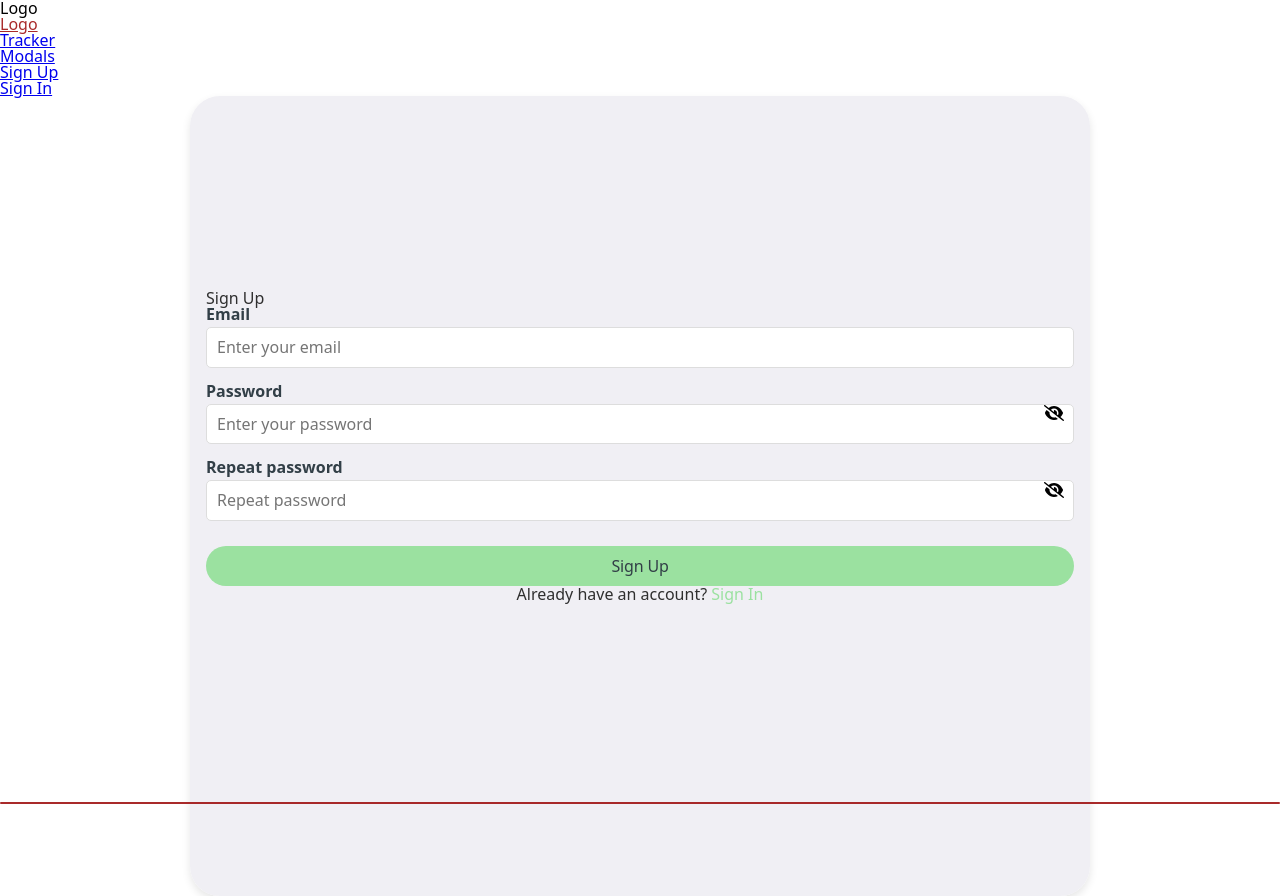
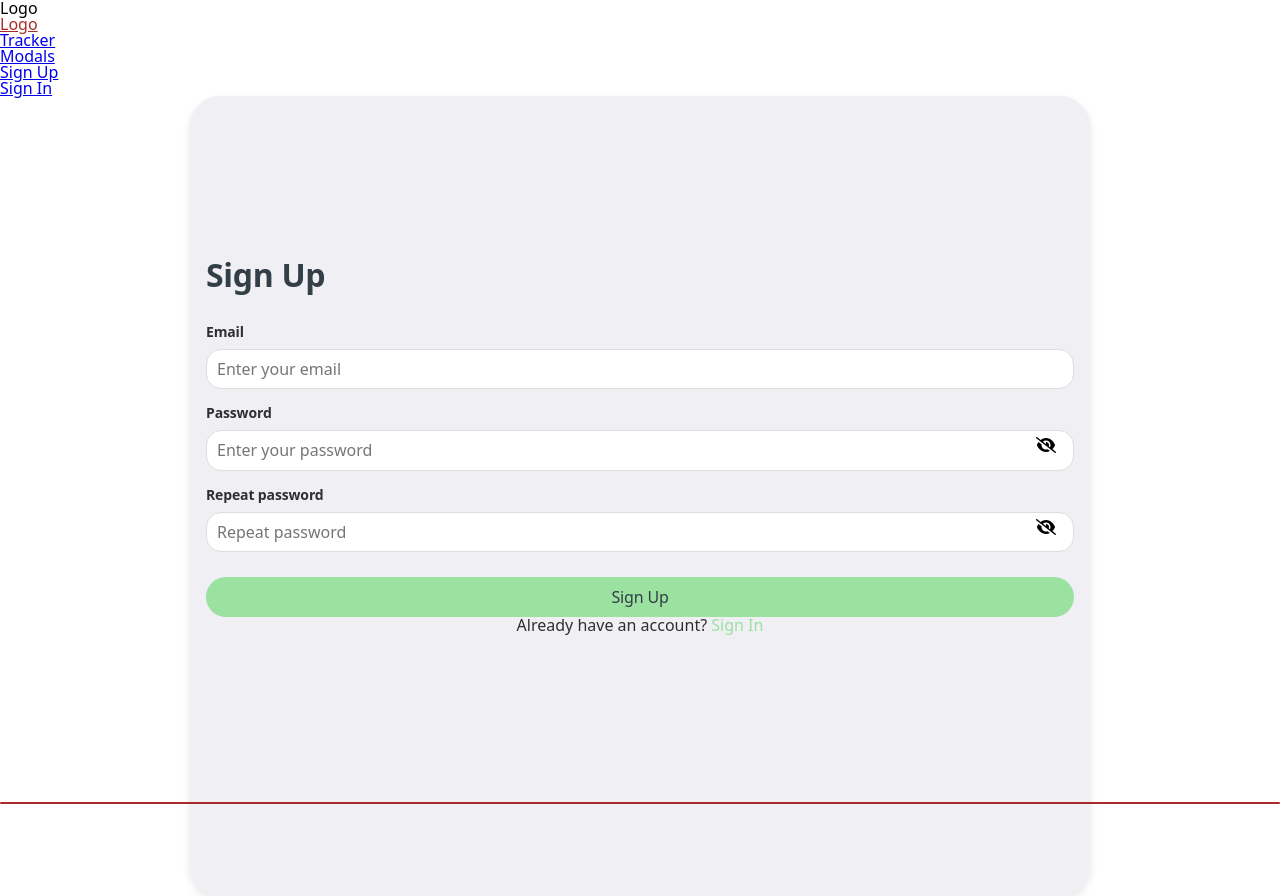
Before and after one commit to IIIMaroIII/HydroWise-frontend, a React (Vite) app: page / in a window 1280 px wide. Built offline with nearby package versions, Linux system fonts and the light colour scheme.

Commit message:
styles upd

```diff
--- a/src/components/Users/SignUpForm/SignUpForm.jsx
+++ b/src/components/Users/SignUpForm/SignUpForm.jsx
@@ -61,9 +61,9 @@ const SignUpForm = () => {
         <div className={css.formSection}>
           <form className={css.form} onSubmit={handleSubmit(onSubmit)}>
             {/* <Logo /> */}
-            <h2>Sign Up</h2>
+            <h2 className={css.formTitle}>Sign Up</h2>
             <div className={css.inputContainer}>
-              <label>Email</label>
+              <label className={css.formLabel}>Email</label>
               <input
                 type="email"
                 placeholder="Enter your email"
@@ -72,7 +72,7 @@ const SignUpForm = () => {
               {errors.email && <p>{errors.email.message}</p>}
             </div>
             <div className={css.inputContainer}>
-              <label>Password</label>
+              <label className={css.formLabel}>Password</label>
               <input
                 type={showPassword ? 'text' : 'password'}
                 placeholder="Enter your password"
@@ -87,7 +87,7 @@ const SignUpForm = () => {
               {errors.password && <p>{errors.password.message}</p>}
             </div>
             <div className={css.inputContainer}>
-              <label>Repeat password</label>
+              <label className={css.formLabel}>Repeat password</label>
               <input
                 type={showPassword ? 'text' : 'password'}
                 placeholder="Repeat password"
--- a/src/components/Users/SignUpForm/signUpForm.module.css
+++ b/src/components/Users/SignUpForm/signUpForm.module.css
@@ -1,21 +1,17 @@
 :root {
   --green: #9be1a0;
-  --green-hover: #87D28D;
+  --green-hover: #87d28d;
   --white: #ffffff;
-  --grey: #F0EFF4;
-  --dark-grey: #323F47;
-  --black: #2F2F2F;
-
+  --grey: #f0eff4;
+  --dark-grey: #323f47;
+  --black: #2f2f2f;
 }
 
-
 .imageSection {
-  display: none
-
+  display: none;
 }
 
 .imageSection img {
-
   max-width: 100%;
   max-height: 100%;
   object-fit: cover;
@@ -27,7 +23,7 @@
   align-items: center;
   height: 100vh;
   padding: 16px;
-  background-color: var(--white)
+  background-color: var(--white);
 }
 
 .signUpForm {
@@ -40,12 +36,14 @@
   width: 100%;
 }
 
-
 .inputContainer .togglePassword {
   position: absolute;
-  right: 10px;
   top: 50%;
-  transform: translateY(-50%);
+  right: 18px;
+  width: 20px;
+  height: 20px;
+  background-color: transparent;
+  border: none;
   cursor: pointer;
 }
 
@@ -55,7 +53,8 @@
   padding: 16px;
 }
 
-.formSection, .form{
+.formSection,
+.form {
   display: flex;
   flex-direction: column;
   justify-content: center;
@@ -63,9 +62,16 @@
   background-color: var(--grey);
 }
 
-h2 {
+h2.formTitle {
   margin-bottom: 20px;
-  color: #2f2f2f;
+  color: var(--dark-grey);
+  font-weight: 700;
+  font: Mobile/H2;
+  font-size: 32px;
+  line-height: 1;
+  letter-spacing: -0.01em;
+  margin-bottom: 32px;
+
 }
 
 .inputContainer {
@@ -75,30 +81,25 @@ h2 {
 
 .inputContainer label {
   display: block;
-  margin-bottom: 5px;
-  font-weight: bold;
-  color: #323f47;
+  margin-bottom: 8px;
+font-size: 14px;
+line-height: 18px;
+  font-weight: 700;
+  letter-spacing: -0.01em;
+  color: var(--black);
 }
 
 .inputContainer input {
   width: 100%;
   padding: 10px;
   border: 1px solid #ddd;
-  border-radius: 5px;
+  border-radius: 15px;
   color: #323f47;
 }
 
 .inputContainer input:focus {
   border-color: color(--green-hover);
   outline: none;
-}
-
-.inputContainer .togglePassword {
-  position: absolute;
-  right: 10px;
-  top: 50%;
-  transform: translateY(-50%);
-  cursor: pointer;
 }
 
 .inputContainer p {
@@ -151,13 +152,9 @@ p a:hover {
   object-fit: cover;
 }
 
-
-
 /* other rules */
 
 .btnform {
-
-
   width: 100%;
   padding: 10px;
   background-color: #9be1a0;
@@ -173,14 +170,14 @@ p a:hover {
   margin-bottom: 70px;
 }
 
-.formTitle {
+/* .formTitle {
   font-weight: 700;
   font-size: 32px;
   line-height: 1;
   letter-spacing: -0.01em;
 
   margin-bottom: 32px;
-}
+} */
 
 .mainForm {
   margin-bottom: 16px;
@@ -215,7 +212,7 @@ p a:hover {
 
   padding: 16px;
 
-  transition: border-color var(--animation)
+  transition: border-color var(--animation);
 }
 
 .formInput:hover,
@@ -370,12 +367,9 @@ p a:hover {
 }
 
 @media (min-width: 1440px) {
-
   .imageSection {
     display: flex;
-
   }
-
 
   .welcomPadding {
     padding-bottom: 20px;
@@ -398,7 +392,6 @@ p a:hover {
   .glg {
     margin-bottom: 0;
   }
-
 }
 
 .formInput:-webkit-autofill,
```
Lines whose indentation alone changed are shown as unchanged.
